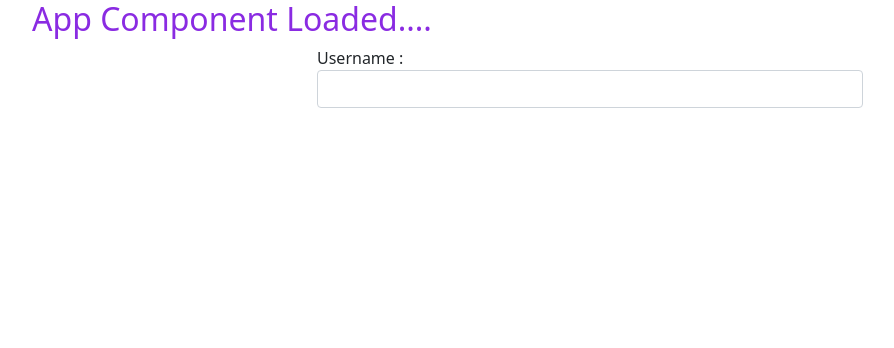
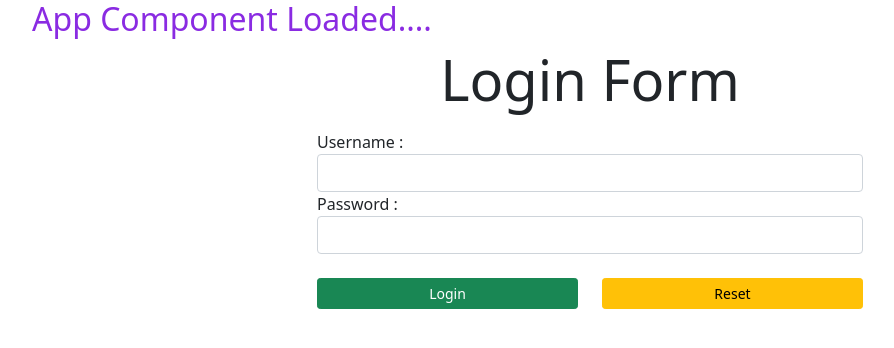
Before and after one commit to synergy2411/genpact-dec21, an Angular app in the folder users-app/: page / in a window 1280 px wide. Shown: the top 348 px of the page, without its empty margins (50-944 px from the left). Built offline with nearby package versions, Linux system fonts and the light colour scheme.

Commit message:
login form added

```diff
--- a/users-app/src/app/components/login/login.component.css
+++ b/users-app/src/app/components/login/login.component.css
@@ -0,0 +1,12 @@
+.ng-dirty.ng-invalid[name="username"]{
+  border-bottom: 3px red solid;
+}
+.ng-dirty.ng-valid[name="username"]{
+  border-bottom: 3px green solid;
+}
+.ng-dirty.ng-invalid[name="password"]{
+  border-bottom: 3px red solid;
+}
+.ng-dirty.ng-valid[name="password"]{
+  border-bottom: 3px green solid;
+}
--- a/users-app/src/app/components/login/login.component.html
+++ b/users-app/src/app/components/login/login.component.html
@@ -1,14 +1,29 @@
 <div class="row">
   <div class="col-6 offset-3">
-    <form>
+    <p class="display-4 text-center">Login Form</p>
+    <form #loginForm="ngForm">
       <!-- Username field -->
       <div class="form-group">
         <label for="username">Username : </label>
-        <input type="text" class="form-control" name="username" required ngModel>
+        <input type="text" class="form-control" name="username" required email ngModel>
       </div>
       <!-- Password Field -->
-
+      <div class="form-group">
+        <label for="password">Password : </label>
+        <input type="password" name="password" class="form-control" required minlength="6" ngModel>
+      </div>
       <!-- Buttons [Login, Reset]-->
+      <br>
+      <div class="form-group">
+        <div class="row">
+          <div class="col-6 d-grid gap-1">
+            <button class="btn btn-success btn-sm" (click)="onLogin(loginForm)" >Login</button>
+          </div>
+          <div class="col-6 d-grid gap-1">
+            <button class="btn btn-warning btn-sm btn-block" type="button">Reset</button>
+          </div>
+        </div>
+      </div>
     </form>
   </div>
 </div>
--- a/users-app/src/app/components/login/login.component.ts
+++ b/users-app/src/app/components/login/login.component.ts
@@ -1,15 +1,20 @@
 import { Component, OnInit } from '@angular/core';
+import { NgForm } from '@angular/forms';
 
 @Component({
   selector: 'app-login',
   templateUrl: './login.component.html',
-  styleUrls: ['./login.component.css']
+  styleUrls: ['./login.component.css'],
 })
 export class LoginComponent implements OnInit {
+  constructor() {}
 
-  constructor() { }
+  ngOnInit(): void {}
 
-  ngOnInit(): void {
+  onLogin(form: NgForm) {
+    console.log(`
+    Username : ${form.value.username}
+    Password : ${form.value.password}
+    `);
   }
-
 }
```
